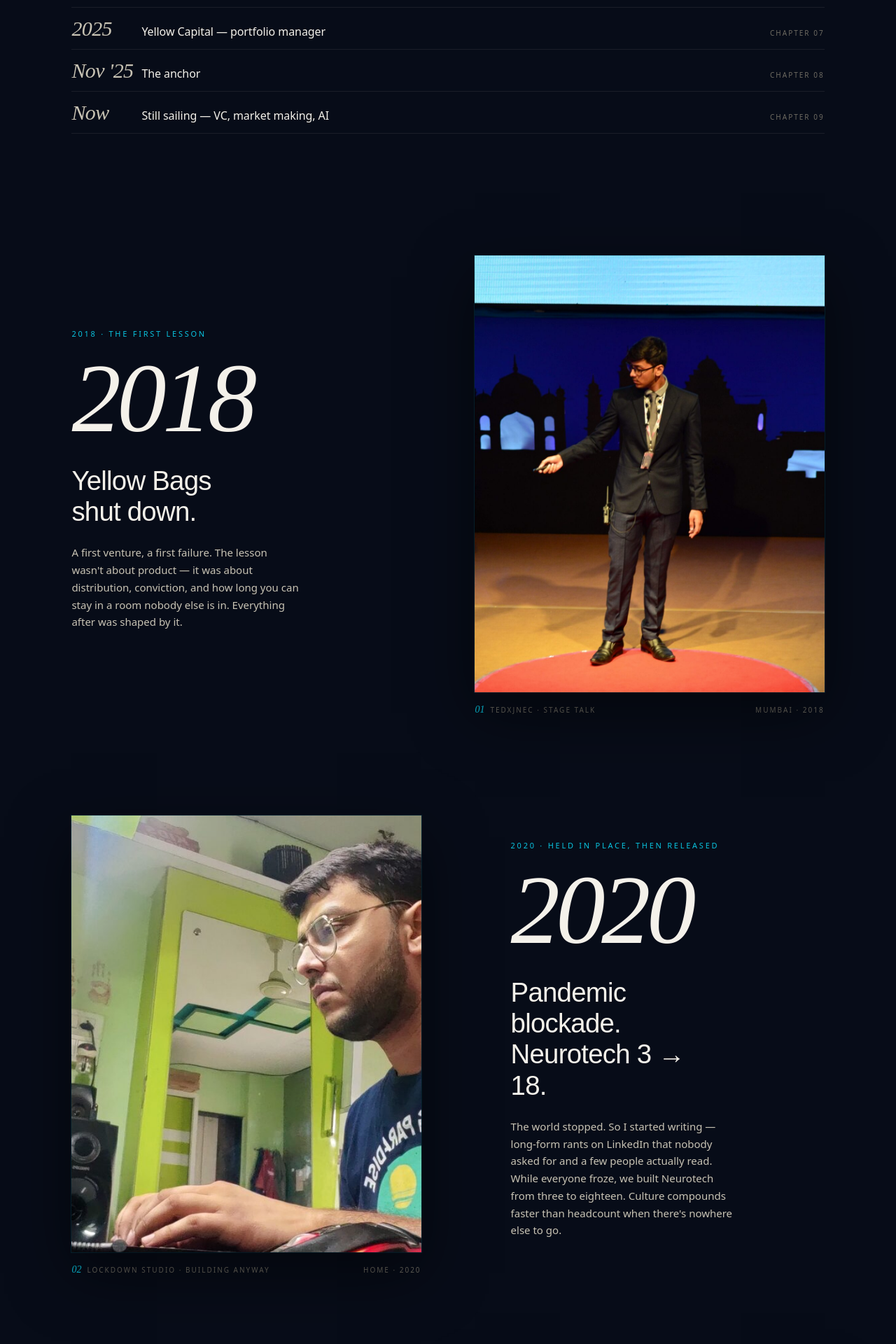
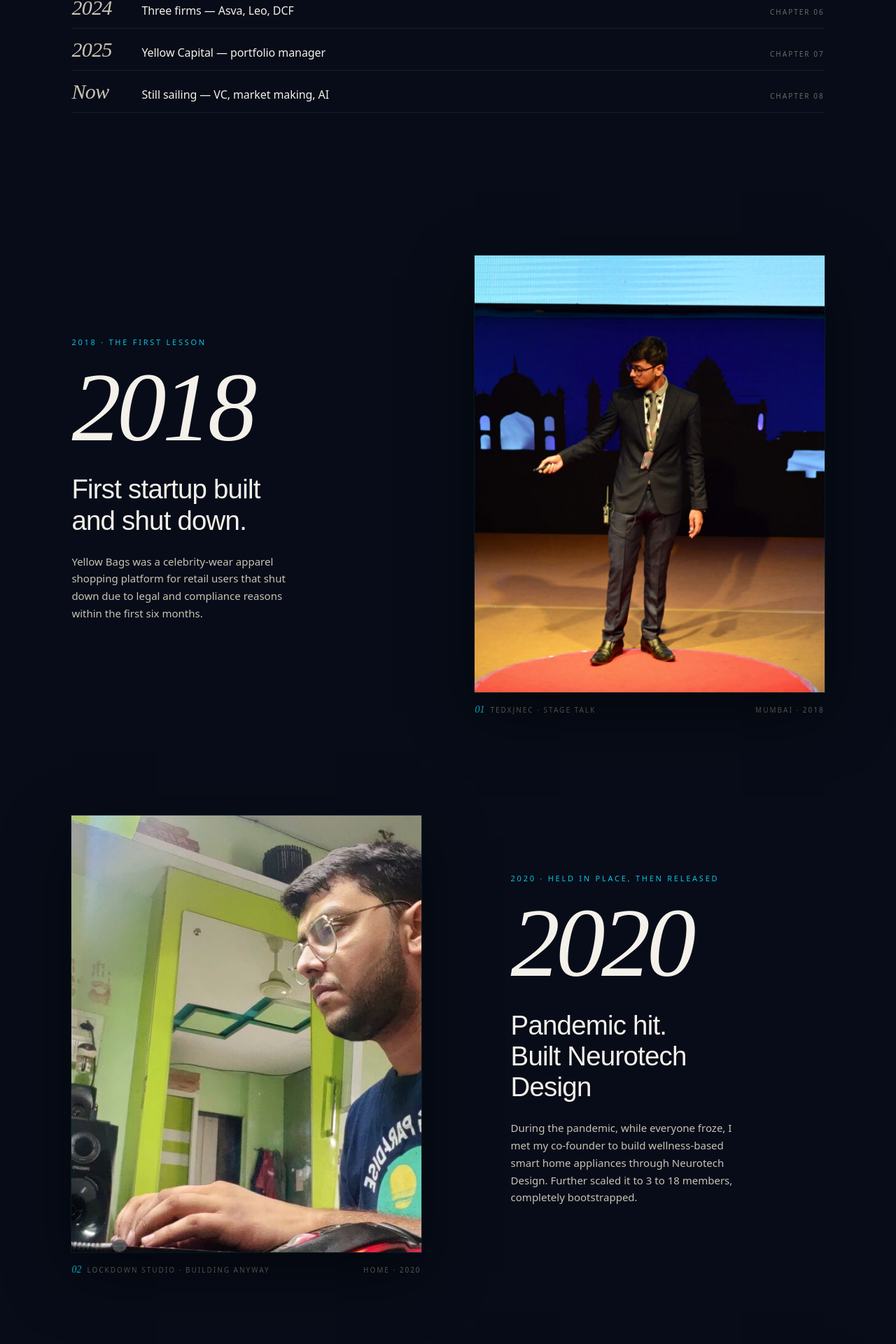
Before and after one commit to Viivek16/portfolio, a React (Vite) app: page /info in a window 1280 px wide. Shown: the part 1315-3235 px from the top of the page at 70% size. Built offline with nearby package versions, Linux system fonts and the light colour scheme; a web font is replaced by a local one.

Commit message:
Update /info page content

```diff
--- a/src/pages/Info.jsx
+++ b/src/pages/Info.jsx
@@ -205,12 +205,11 @@ const Info = () => {
               { id: 'ch-2018', year: '2018', title: 'Yellow Bags — the first lesson', meta: 'Chapter 01' },
               { id: 'ch-2020', year: '2020', title: 'Pandemic. Neurotech 3 → 18.', meta: 'Chapter 02' },
               { id: 'ch-2021', year: '2021', title: 'NewTribe Capital — the other side of the table', meta: 'Chapter 03' },
-              { id: 'ch-cities', year: '2022', title: '14 cities in 12 months', meta: 'Chapter 04 · Rail' },
-              { id: 'ch-events', year: '2024', title: '20+ events convened', meta: 'Chapter 05 · Rail' },
+              { id: 'ch-cities', year: '2022', title: '14 cities in 12 months', meta: 'Chapter 04' },
+              { id: 'ch-events', year: '2024', title: '20+ events convened', meta: 'Chapter 05' },
               { id: 'ch-firms', year: '2024', title: 'Three firms — Asva, Leo, DCF', meta: 'Chapter 06' },
               { id: 'ch-yellow', year: '2025', title: 'Yellow Capital — portfolio manager', meta: 'Chapter 07' },
-              { id: 'ch-marriage', year: "Nov '25", title: 'The anchor', meta: 'Chapter 08' },
-              { id: 'ch-now', year: 'Now', title: 'Still sailing — VC, market making, AI', meta: 'Chapter 09' }
+              { id: 'ch-now', year: 'Now', title: 'Still sailing — VC, market making, AI', meta: 'Chapter 08' }
             ].map((item, i) => (
               <a href={`#${item.id}`} className={styles.indexItem} key={i} onClick={(e) => handleScrollTo(e, `#${item.id}`)}>
                 <div className={styles.indexYear}>{item.year}</div>
@@ -226,8 +225,8 @@ const Info = () => {
           <div className={styles.chapterText}>
             <div className={`${styles.eyebrow} ${styles.chapterEyebrow}`}>2018 · The First Lesson</div>
             <h2 className={styles.chapterYear}>2018</h2>
-            <h3 className={styles.chapterHeadline}>Yellow Bags<br/>shut down.</h3>
-            <p className={styles.chapterBody}>A first venture, a first failure. The lesson wasn't about product — it was about distribution, conviction, and how long you can stay in a room nobody else is in. Everything after was shaped by it.</p>
+            <h3 className={styles.chapterHeadline}>First startup built and shut down.</h3>
+            <p className={styles.chapterBody}>Yellow Bags was a celebrity-wear apparel shopping platform for retail users that shut down due to legal and compliance reasons within the first six months.</p>
           </div>
           <div className={styles.chapterMedia}>
             <div className={styles.chapterMediaCompanion}>
@@ -260,8 +259,8 @@ const Info = () => {
           <div className={styles.chapterText}>
             <div className={`${styles.eyebrow} ${styles.chapterEyebrow}`}>2020 · Held in Place, Then Released</div>
             <h2 className={styles.chapterYear}>2020</h2>
-            <h3 className={styles.chapterHeadline}>Pandemic blockade.<br/>Neurotech 3 → 18.</h3>
-            <p className={styles.chapterBody}>The world stopped. So I started writing — long-form rants on LinkedIn that nobody asked for and a few people actually read. While everyone froze, we built Neurotech from three to eighteen. Culture compounds faster than headcount when there's nowhere else to go.</p>
+            <h3 className={styles.chapterHeadline}>Pandemic hit. Built Neurotech Design</h3>
+            <p className={styles.chapterBody}>During the pandemic, while everyone froze, I met my co-founder to build wellness-based smart home appliances through Neurotech Design. Further scaled it to 3 to 18 members, completely bootstrapped.</p>
           </div>
         </section>
 
@@ -270,8 +269,8 @@ const Info = () => {
           <div className={styles.chapterText}>
             <div className={`${styles.eyebrow} ${styles.chapterEyebrow}`}>June 2021 · Crossing Over</div>
             <h2 className={styles.chapterYear}>2021</h2>
-            <h3 className={styles.chapterHeadline}>NewTribe Capital.<br/>The other side<br/>of the table.</h3>
-            <p className={styles.chapterBody}>After a year of Web3 freelancing — writing thesis after thesis for funds I'd never met — NewTribe gave me the seat. Distribution stopped being someone else's job. It became the product.</p>
+            <h3 className={styles.chapterHeadline}>Joined NewTribe Capital after months of freelancing.</h3>
+            <p className={styles.chapterBody}>After freelancing for some early-stage projects and relentlessly job searching for 6 months on AngelList, I finally got my first break at NewTribe Capital as the Head of Marketing.</p>
           </div>
           <div className={styles.chapterMedia}>
             <div className={styles.chapterMediaCompanion}>
@@ -296,7 +295,7 @@ const Info = () => {
               <div className={styles.railHeaderLeft}>
                 <div className={`${styles.eyebrow} ${styles.railEyebrow}`}>2022 · On the Road</div>
                 <h2 className={styles.railYear}>2022</h2>
-                <h3 className={styles.railHeadline}>14 cities. 12 months.<br/>One thesis tested everywhere.</h3>
+                <h3 className={styles.railHeadline}>Excelled my yearly resolution by traveling to 14 cities in 12 months.</h3>
               </div>
               <div className={styles.railProgress}>
                 <span className={styles.railProgressCount} id="cities-count">01 / 14</span>
@@ -332,7 +331,7 @@ const Info = () => {
                   </div>
                 ))}
                 <div className={`${styles.railCard} ${styles.terminator}`}>
-                  <p className={styles.display}>14 cities.<br/>One <em>thesis</em>.<br/>Tested.</p>
+                  <p className={styles.display}>14 cities sparked my love for travel.</p>
                 </div>
               </div>
             </div>
@@ -356,7 +355,7 @@ const Info = () => {
               <div className={styles.railHeaderLeft}>
                 <div className={`${styles.eyebrow} ${styles.railEyebrow}`}>September 2024 · Convening</div>
                 <h2 className={styles.railYear}>2024</h2>
-                <h3 className={styles.railHeadline}>20+ events hosted.<br/>Convening became a form of investing.</h3>
+                <h3 className={styles.railHeadline}>20+ Global Web3 events hosted. Strengthening relations and building presence.</h3>
               </div>
               <div className={styles.railProgress}>
                 <span className={styles.railProgressCount} id="events-count">01 / 09</span>
@@ -405,8 +404,8 @@ const Info = () => {
           <div className={styles.chapterText}>
             <div className={`${styles.eyebrow} ${styles.chapterEyebrow}`}>December 2024 · The Build-Out</div>
             <h2 className={styles.chapterYear}>2024</h2>
-            <h3 className={styles.chapterHeadline}>Three firms.<br/>Asva. Leo.<br/>DCF.</h3>
-            <p className={styles.chapterBody}>By the end of the year, three new houses stood: Asva, Leo Ventures, DCF Capital. Different theses, same operator. Building plurals — because no single fund can carry every conviction.</p>
+            <h3 className={styles.chapterHeadline}>Set up 3 VC firms across India, Singapore and the UAE.</h3>
+            <p className={styles.chapterBody}>By late 2024, I had helped set up Asva Ventures in India, Leo Ventures in Singapore, and Digital Consensus Fund (DCF) in the UAE. Each of these funds helped build strong connections with regulators, family offices, lawyers, LPs, and financial controllers.</p>
           </div>
           <div className={`${styles.chapterMedia} ${styles.isDocument}`}>
             <div className={styles.chapterMediaFrame}>
@@ -433,8 +432,8 @@ const Info = () => {
           <div className={styles.chapterText}>
             <div className={`${styles.eyebrow} ${styles.chapterEyebrow}`}>April 2025 · The Mandate</div>
             <h2 className={styles.chapterYear}>2025</h2>
-            <h3 className={styles.chapterHeadline}>Yellow Capital —<br/>portfolio manager.</h3>
-            <p className={styles.chapterBody}>A bigger book, a tighter playbook. Less about discovering new theses, more about earning compounding outcomes from the ones already in motion. The work goes from finding to finishing.</p>
+            <h3 className={styles.chapterHeadline}>Joined Yellow Capital as Portfolio Manager.</h3>
+            <p className={styles.chapterBody}>After over 5 years of pure VC investing, it was time to switch gears and go deep into market making, treasury building, and to the core of the token economy with Yellow Capital.</p>
           </div>
         </section>
 
@@ -444,7 +443,7 @@ const Info = () => {
             <div className={`${styles.eyebrow} ${styles.chapterEyebrow}`}>November 2025 · The Anchor</div>
             <h2 className={styles.chapterYear}>2025</h2>
             <h3 className={styles.chapterHeadline}>A different<br/>kind of yes.</h3>
-            <p className={styles.chapterBody}>Every chapter so far was about choosing what to build. This one is about choosing who to build with. The horizon line stops moving for a moment — not because the journey is done, but because the compass finally has a fixed point.</p>
+            <p className={styles.chapterBody}>After years of solo traveling, working with multiple Web3 projects, and a lot of hustle life, it was now time to build a family. Got married to the love of my life.</p>
           </div>
           <div className={styles.chapterMedia}>
             <div className={styles.chapterMediaCompanion}>
@@ -465,7 +464,7 @@ const Info = () => {
           <div className={styles.nowHeader}>
             <div className={`${styles.eyebrow} ${styles.nowEyebrow}`}>Since Then · Open Water</div>
             <h2 className={styles.nowYear}>Now</h2>
-            <h3 className={styles.nowHeadline}>Still sailing — across <em>VC,<br/>market making, AI</em>.</h3>
+            <h3 className={styles.nowHeadline}>Still sailing across VC, Market Making, and AI.</h3>
           </div>
           <div className={styles.nowRail}>
             <div className={styles.nowCard}>
```
